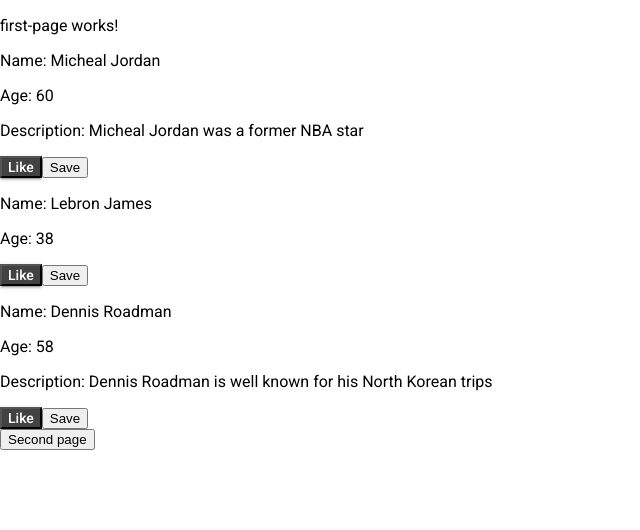
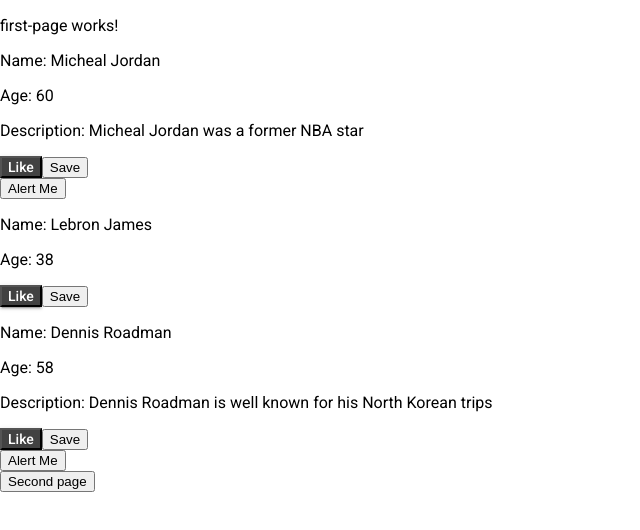
Before and after one commit to Randle-Lanre/pages-an-angular-testDrive, an Angular app: page / in a window 1280 px wide. Shown: the top 530 px of the page, without its empty margins (0-640 px from the left). Built offline with nearby package versions, Linux system fonts and the light colour scheme.

Commit message:
added new component alerts, input property decorator

```diff
--- /dev/null
+++ b/src/app/alerts/alerts.component.html
@@ -0,0 +1,6 @@
+
+
+
+<div *ngIf="dummy2.age > 40">
+    <button>Alert Me</button>
+</div>
--- /dev/null
+++ b/src/app/alerts/alerts.component.ts
@@ -0,0 +1,16 @@
+import { Component, OnInit } from '@angular/core';
+import { Input } from '@angular/core';
+
+@Component({
+  selector: 'app-alerts',
+  templateUrl: './alerts.component.html',
+  styleUrls: ['./alerts.component.css']
+})
+export class AlertsComponent implements OnInit {
+  @Input () dummy2;
+  constructor() { }
+
+  ngOnInit() {
+  }
+
+}
--- a/src/app/app.module.ts
+++ b/src/app/app.module.ts
@@ -8,13 +8,15 @@ import { AppComponent } from './app.component';
 import { FirstPageComponent } from './first-page/first-page.component';
 import { BrowserAnimationsModule } from '@angular/platform-browser/animations';
 import { SecondPageComponent } from './second-page/second-page.component';
+import { AlertsComponent } from './alerts/alerts.component';
 
 //added the first page component here
 @NgModule({
   declarations: [
     AppComponent,
     FirstPageComponent,
-    SecondPageComponent
+    SecondPageComponent,
+    AlertsComponent
   ],
   imports: [
     BrowserModule,
--- a/src/app/first-page/first-page.component.html
+++ b/src/app/first-page/first-page.component.html
@@ -15,7 +15,9 @@
         Save
 
     </button>
+    <app-alerts [dummy2]="dummy">
 
+    </app-alerts>
 
 </div>
 <!-- the routerlink variable is case sensitive -->
```
Also changed, not shown: src/app/alerts/alerts.component.css (added), 1 other file (tests, documents, lock files or other folders).
